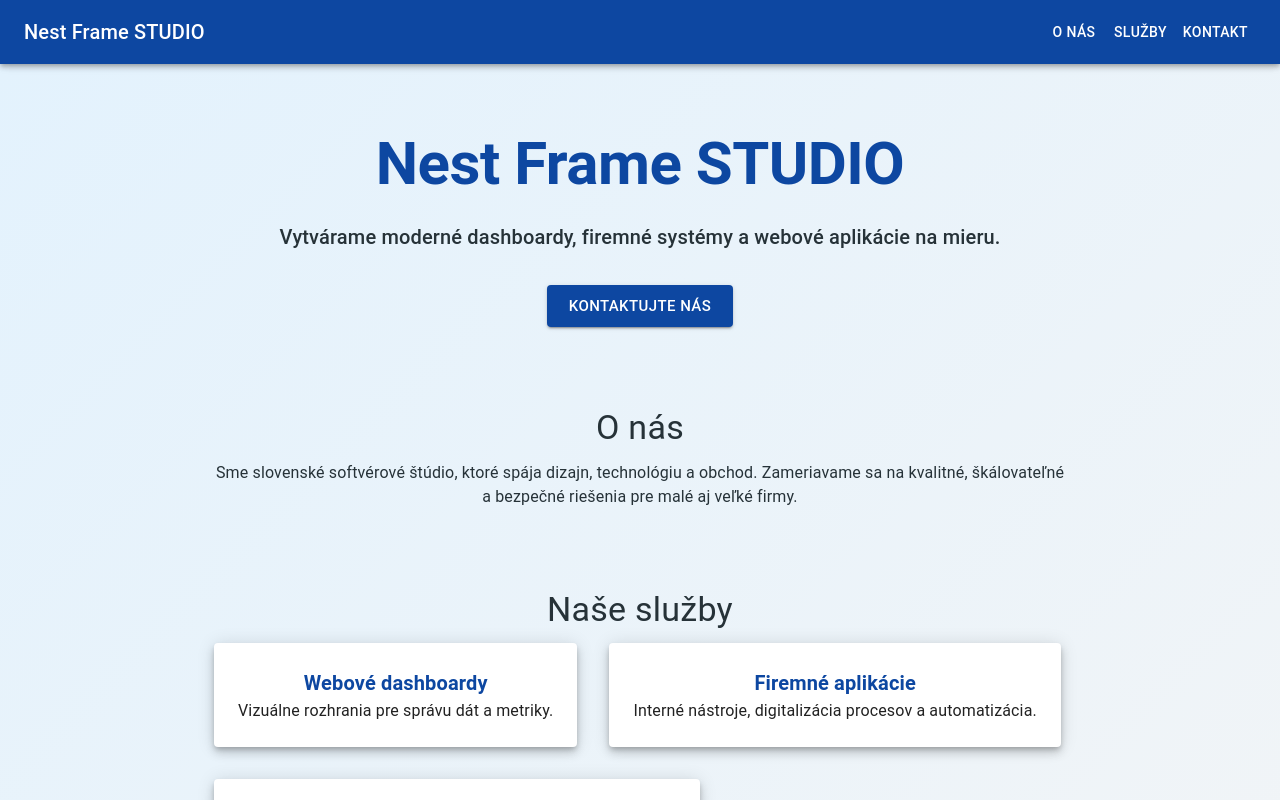
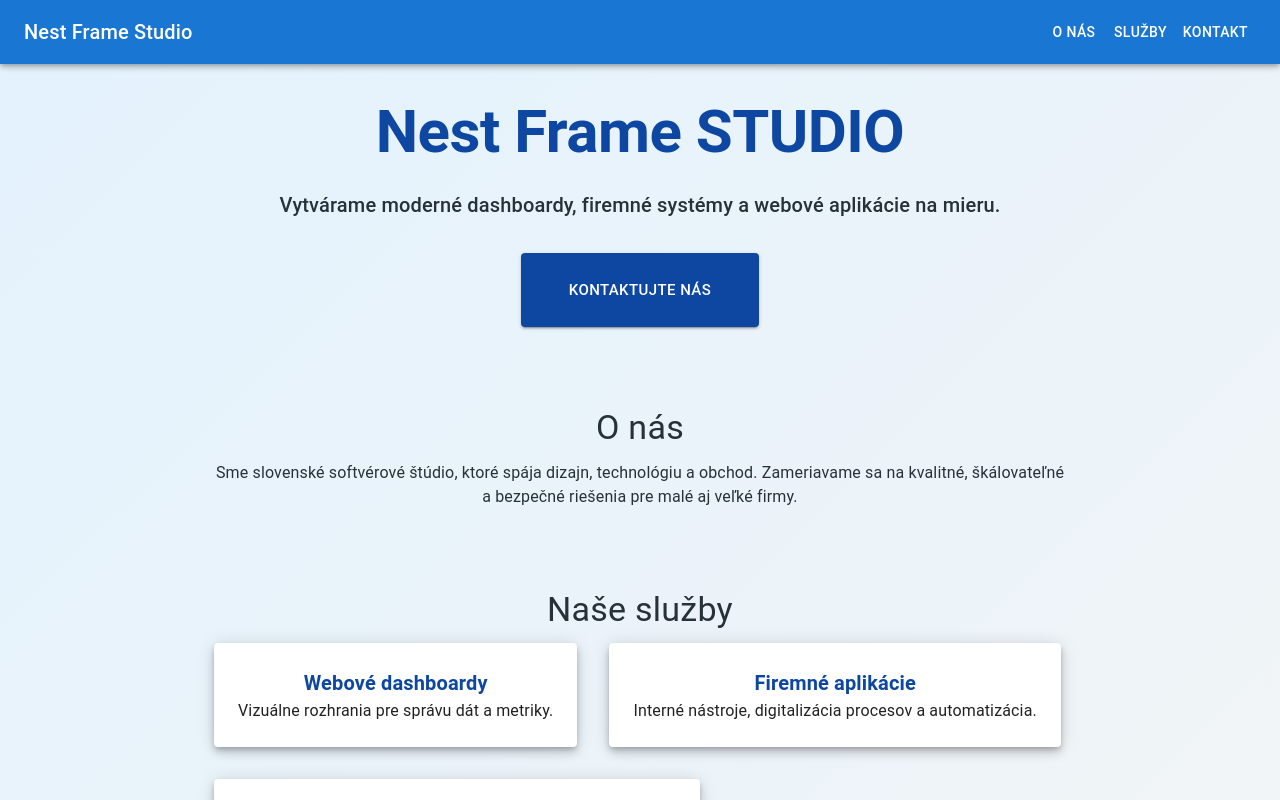
Before and after one commit to mino685/one-page-app, a Next.js app: page / in a window 1280 px wide. Shown: the top 800 px of the page. Built offline with nearby package versions, Linux system fonts and the light colour scheme; what @mui/material-nextjs would draw is missing.

Commit message:
change content 04

```diff
--- a/app/page.tsx
+++ b/app/page.tsx
@@ -15,6 +15,8 @@ import {
   CircularProgress,
   Collapse,
   Container,
+  CssBaseline,
+  Divider,
   Drawer,
   FormControlLabel,
   FormLabel,
@@ -22,6 +24,7 @@ import {
   IconButton,
   List,
   ListItem,
+  ListItemButton,
   ListItemText,
   OutlinedInput,
   Paper,
@@ -38,9 +41,16 @@ import MenuIcon from '@mui/icons-material/Menu';
 
 
 
+interface Props {
+  /**
+   * Injected by the documentation to work in an iframe.
+   * You won't need it on your project.
+   */
+  window?: () => Window;
+}
 
-export default function Home() {
-
+export default function Home(props: Props) {
+  const { window } = props;
   const form = useRef<HTMLFormElement>(null);
   const [openSnackbar, setOpenSnackbar] = useState(false);
   const [mobileOpen, setMobileOpen] = useState(false);
@@ -57,6 +67,27 @@ export default function Home() {
 
   const navItems = ['O nás', 'Služby', 'Kontakt'];
 
+  const drawer = (
+    <Box onClick={handleDrawerToggle} sx={{ textAlign: 'center' }}>
+      <Typography variant="h6" sx={{ my: 2 }}>
+        Nest Frame Studio
+      </Typography>
+      <Divider />
+      <List>
+        {navItems.map((item) => (
+          <ListItem key={item} disablePadding>
+            <ListItemButton sx={{ textAlign: 'center' }}>
+              <ListItemText primary={item} />
+            </ListItemButton>
+          </ListItem>
+        ))}
+      </List>
+    </Box>
+  );
+  const drawerWidth = 240;
+
+  const container = window !== undefined ? () => window().document.body : undefined;
+
 
     return (
       <>
@@ -65,36 +96,51 @@ export default function Home() {
         <meta name="description" content="Webové aplikácie, dashboardy a firemné riešenia." />
         <link rel="icon" href="/favicon.ico" />
       </Head>
-
-      <AppBar position="sticky" sx={{ backgroundColor: '#0d47a1' }}>
+      <CssBaseline />
+      <AppBar component="nav">
         <Toolbar>
-          <Typography variant="h6" sx={{ flexGrow: 1 }}>
-            Nest Frame STUDIO
-          </Typography>
-          {isMobile ? (
-            <IconButton color="inherit" edge="end" onClick={handleDrawerToggle}>
+          <IconButton
+            color="inherit"
+            aria-label="open drawer"
+            edge="start"
+            onClick={handleDrawerToggle}
+            sx={{ mr: 2, display: { sm: 'none' } }}
+          >
             <MenuIcon />
           </IconButton>
-          ) : (
-            navItems.map((item) => (
-              <Button key={item} color="inherit">{item}</Button>
-            ))
-          )}
+          <Typography
+            variant="h6"
+            component="div"
+            sx={{ flexGrow: 1, display: { xs: 'none', sm: 'block' } }}
+          >
+            Nest Frame Studio
+          </Typography>
+          <Box sx={{ display: { xs: 'none', sm: 'block' } }}>
+            {navItems.map((item) => (
+              <Button key={item} sx={{ color: '#fff' }}>
+                {item}
+              </Button>
+            ))}
+          </Box>
         </Toolbar>
       </AppBar>
-
+      <nav>
         <Drawer
-        anchor="right"
+          container={container}
+          variant="temporary"
           open={mobileOpen}
           onClose={handleDrawerToggle}
-        sx={{ '& .MuiDrawer-paper': { width: 240 } }}
+          ModalProps={{
+            keepMounted: true, // Better open performance on mobile.
+          }}
+          sx={{
+            display: { xs: 'block', sm: 'none' },
+            '& .MuiDrawer-paper': { boxSizing: 'border-box', width: drawerWidth },
+          }}
         >
-        <List>
-          {navItems.map((item, index) => (
-              <ListItemText primary={item} key={index} />
-          ))}
-        </List>
+          {drawer}
         </Drawer>
+      </nav>
 
       <Box
         sx={{
@@ -105,7 +151,7 @@ export default function Home() {
         }}
       >
         <Container maxWidth="md">
-          <Box textAlign="center" sx={{ mb: 10 }}>
+          <Box textAlign="center" sx={{ mb: 10, mt:4 }}>
             <Typography variant="h2" fontWeight="bold" sx={{ color: '#0d47a1' }} gutterBottom>
               Nest Frame STUDIO
             </Typography>
@@ -115,7 +161,8 @@ export default function Home() {
             <Button
               variant="contained"
               size="large"
-              sx={{ backgroundColor: '#0d47a1', ':hover': { backgroundColor: '#1565c0' } }}
+              sx={{ pt:3, pb:3, pl: 6, pr: 6, backgroundColor: '#0d47a1', ':hover': { backgroundColor: '#1565c0' } }}
+              onClick={() => console.log("KONTAKT")}
             >
               Kontaktujte nás
             </Button>
```
Lines whose indentation alone changed are shown as unchanged.
